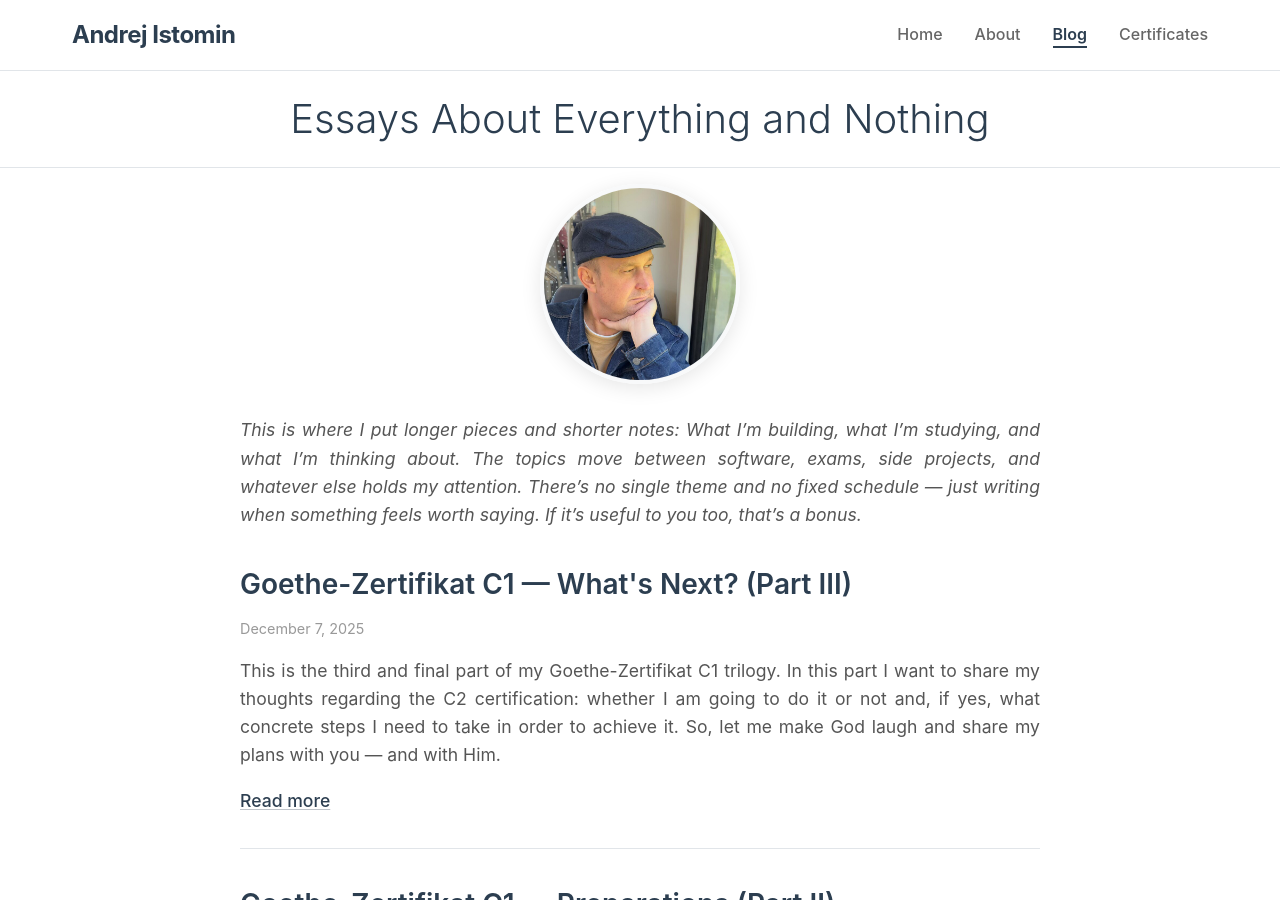
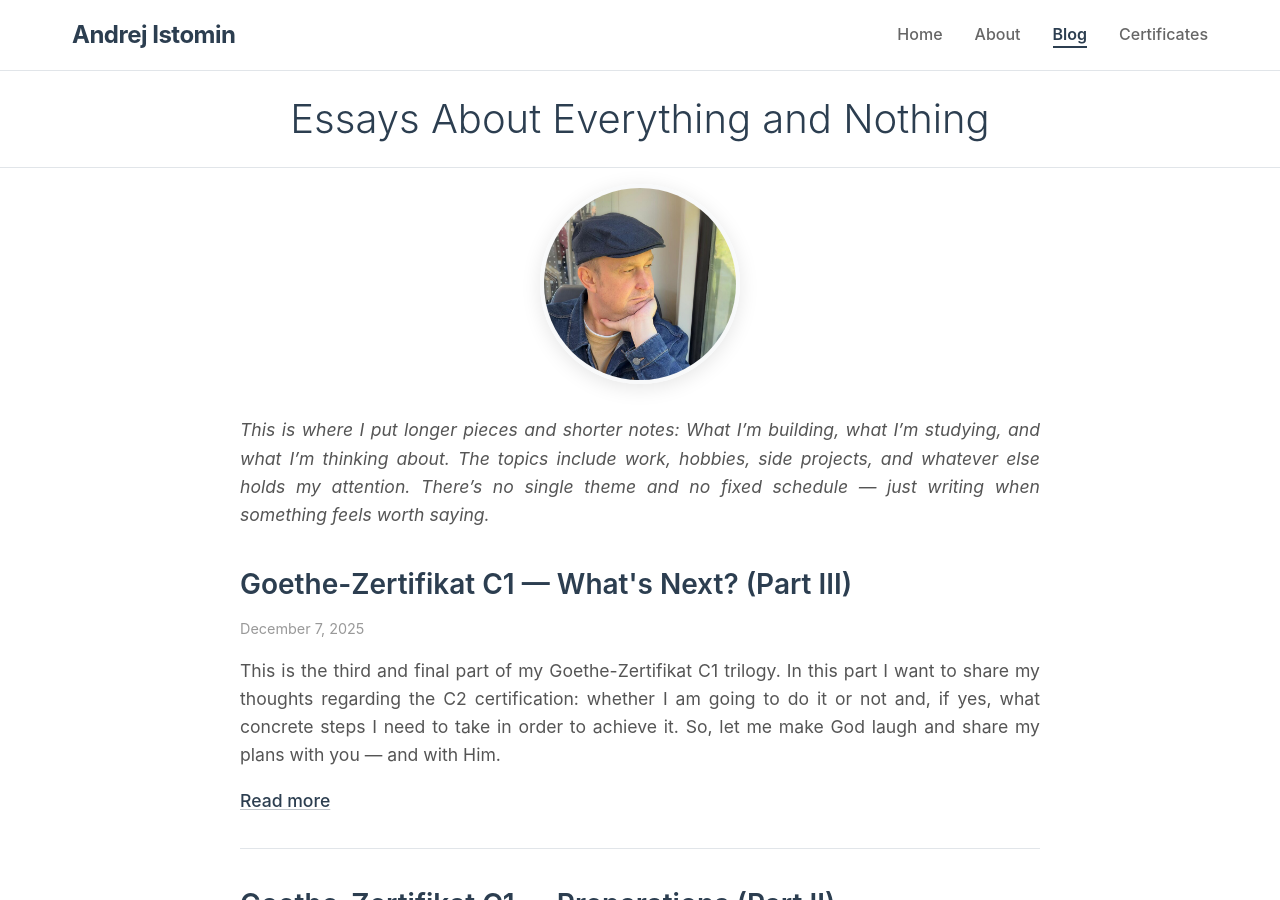
Before and after one commit to aistomin/aistomin.com, a Jekyll site: the page built from blog.markdown, in a window 1280 px wide and 900 px high. Built offline with Jekyll 4.4.1, drawn with Linux system fonts in a browser that asks for light colours.

Commit message:
Issue #107. Small wording adjustements.

```diff
--- a/blog.markdown
+++ b/blog.markdown
@@ -12,7 +12,7 @@ image: /assets/images/blog-og.jpg
 <div class="page-content">
     <img src="/assets/images/blog.jpg" alt="Andrej Istomin" class="blog-photo" onerror="this.style.display='none'">
     <p class="blog-description">
-    This is where I put longer pieces and shorter notes: What I’m building, what I’m studying, and what I’m thinking about. The topics move between software, exams, side projects, and whatever else holds my attention. There’s no single theme and no fixed schedule — just writing when something feels worth saying. If it’s useful to you too, that’s a bonus.
+    This is where I put longer pieces and shorter notes: What I’m building, what I’m studying, and what I’m thinking about. The topics include work, hobbies, side projects, and whatever else holds my attention. There’s no single theme and no fixed schedule — just writing when something feels worth saying.
     </p>
     <div class="blog-posts">
         {% for post in site.posts %}
```
Also changed, not shown: playwright/tests/blog.spec.js (+6 -0 lines).
